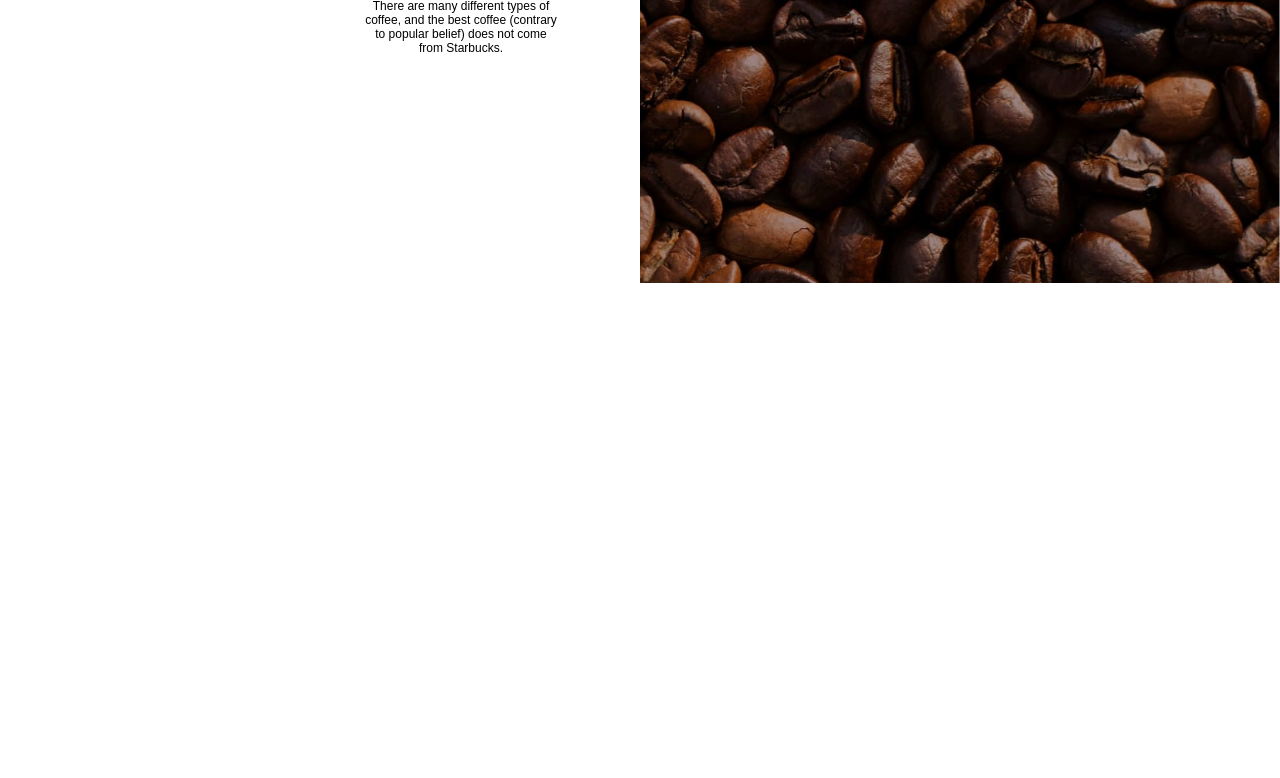
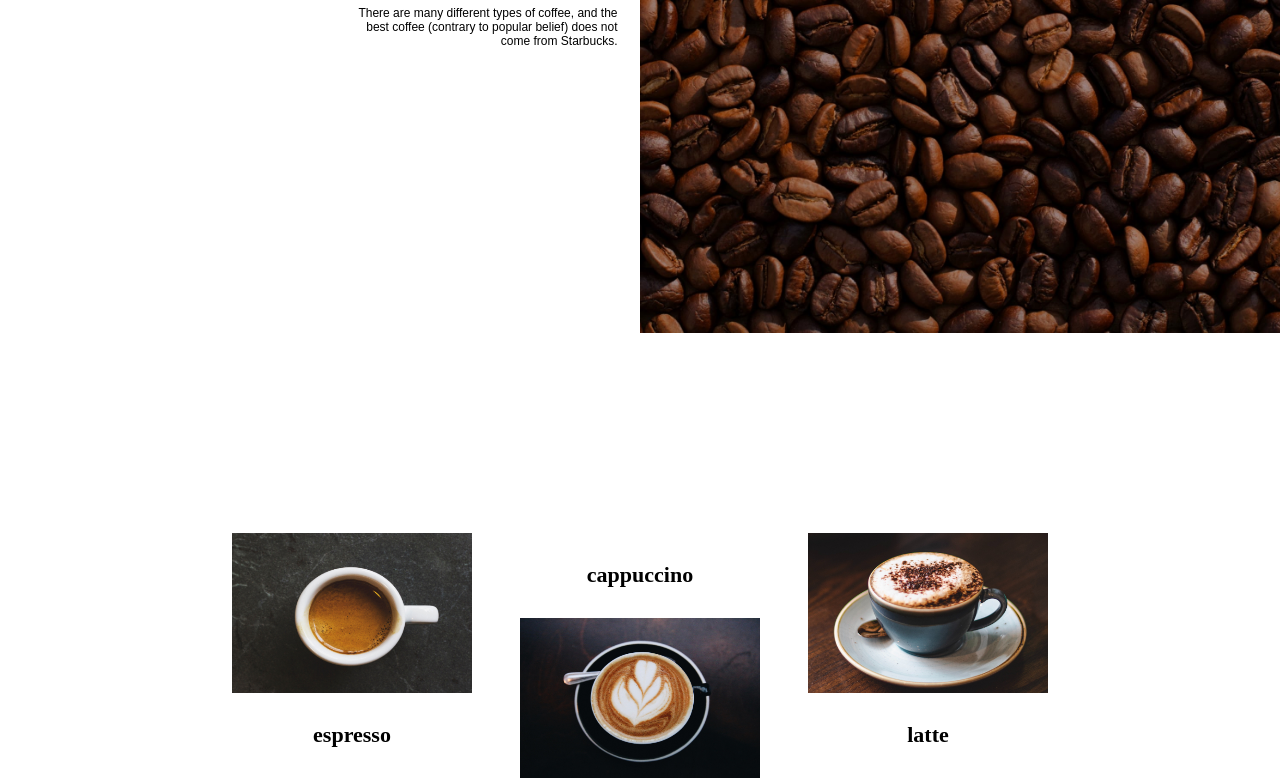
Before and after one commit to jcpickett/coffee-website, a plain HTML site: page index.html in a window 1280 px wide. Shown: the part 467-1245 px from the top of the page. Before the commit the page ends 800 px from the top, so only its background shows below. Drawn offline with Linux system fonts and the light colour scheme; a web font is replaced by a local one.

Commit message:
New section!

```diff
--- a/index.html
+++ b/index.html
@@ -8,7 +8,7 @@
 		<link rel="stylesheet"
 		  href="https://fonts.googleapis.com/css?family=Palatino">
 		<link rel="stylesheet"
-          href="https://fonts.googleapis.com/css?family=avenir">
+          href="https://fonts.googleapis.com/css?family=Avenir">
 	</head>
 
 	<body>
@@ -41,6 +41,29 @@
 			</div>
 		</div>
 
+		<div class= "standard-margin-section">
+			<div id="section-two">
+				<div class= "column-coffee">
+					<img class="coffee-cup" src="img/esp_.jpg">
+					<div>
+						<h4>espresso</h4>
+					</div>
+				</div>
+				<div class= "column-coffee">
+					<div>
+						<h4>cappuccino</h4>
+					</div>
+					<img class="coffee-cup" src="img/cap_.jpg">
+				</div>
+				<div class= "column-coffee">
+					<img class="coffee-cup" src="img/latte_.jpg">
+					<div>
+						<h4>latte</h4>
+					</div>
+				</div>
+			</div>
+		</div>
+
 	</body>
 
 </html>
--- a/style.css
+++ b/style.css
@@ -24,10 +24,10 @@ h1{
 
 p{
     font-size: 12px;
-    width: 15vw;
-    margin-left: 75px;
+    width: 40%;
+    margin-left: 40px;
     font-family: 'avenir', sans-serif;
-
+    text-align: right;
 }
 
 #hero-wrapper{
@@ -35,6 +35,7 @@ p{
     text-align: center;
     position: relative;
     z-index: 2;
+    padding-left: 15px;
 }
 
 #hero-beans{
@@ -47,7 +48,7 @@ p{
     z-index: 1;
 
     width: 50vw;
-    height: 750px;
+    height: 100vh;
 }
 
 #hero-section{
@@ -62,7 +63,7 @@ p{
     margin-left: 0px;
     margin-right: 0px;
     top: 0px;
-    width: 100vw;
+    width: 100%;
     z-index: 4;
     display: flex;
     justify-content: space-between;
@@ -92,10 +93,42 @@ h3{
     margin-top: 20px;
     top: 10px;
     width: 50%;
+    padding-left: 50px;
 }
 
 #icon{
-    height: 22px;
-    width: 22px;
+    height: 25px;
+    width: 25px;
     margin-right: 50px;
+    padding-left: 25px;
 }
+
+.standard-margin-section{
+    padding-top: 200px;
+    max-width: 960px;
+    margin: auto;
+}
+
+#section-two{
+    display: flex;
+    justify-content: center;
+    width: 100%;
+    margin: 0px;
+    padding: 0px;
+}
+
+.column-coffee{
+    display: flex;
+    flex-direction: column;
+    align-items: center;
+    width: 30%;
+}
+
+.coffee-cup{
+    height: 160px;
+    width: 240px;
+}
+
+h4{
+    font-size: 22px;
+}
```
Also changed, not shown: img/cap_.jpg (added), img/esp_.jpg (added), img/latte_.jpg (added).
